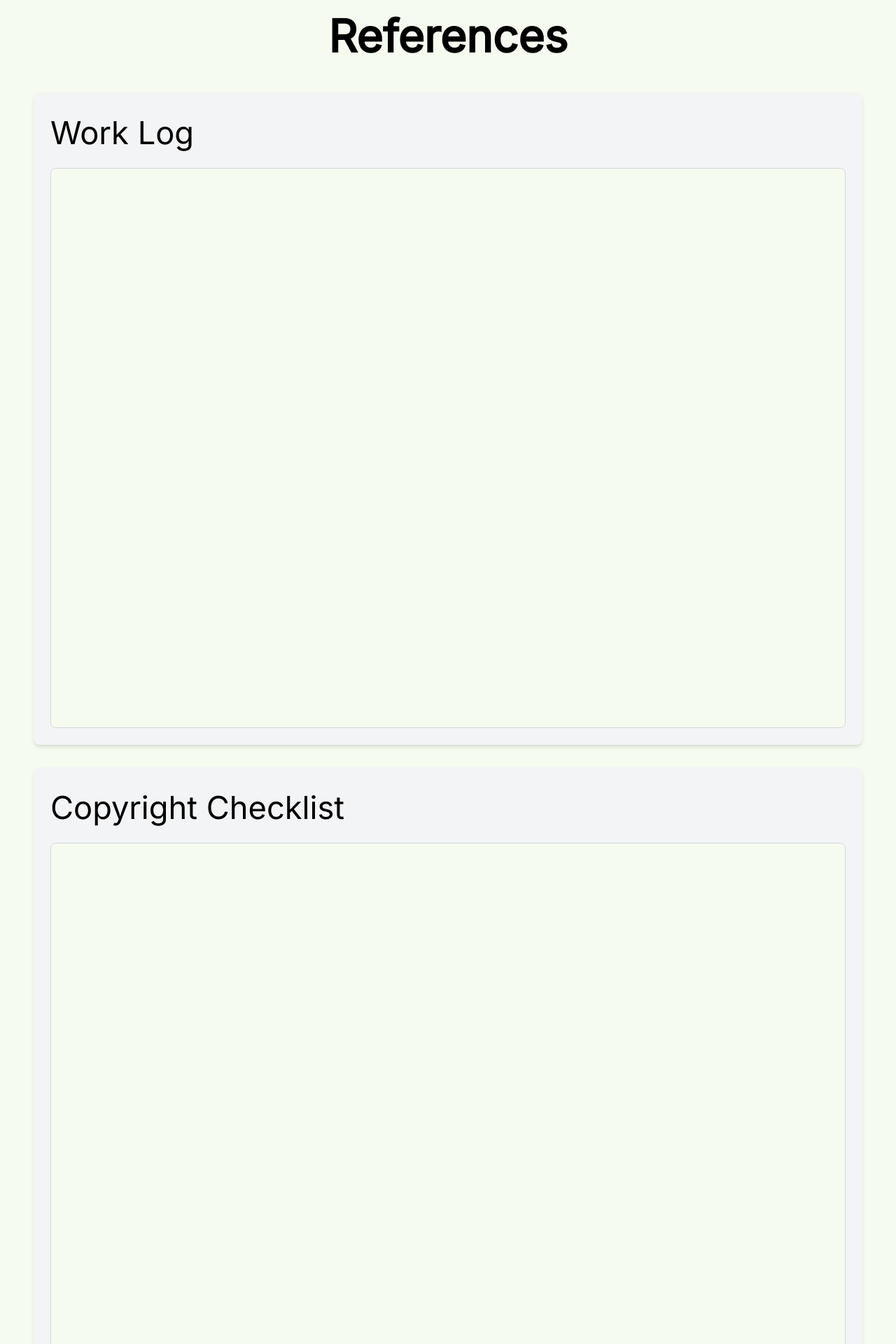
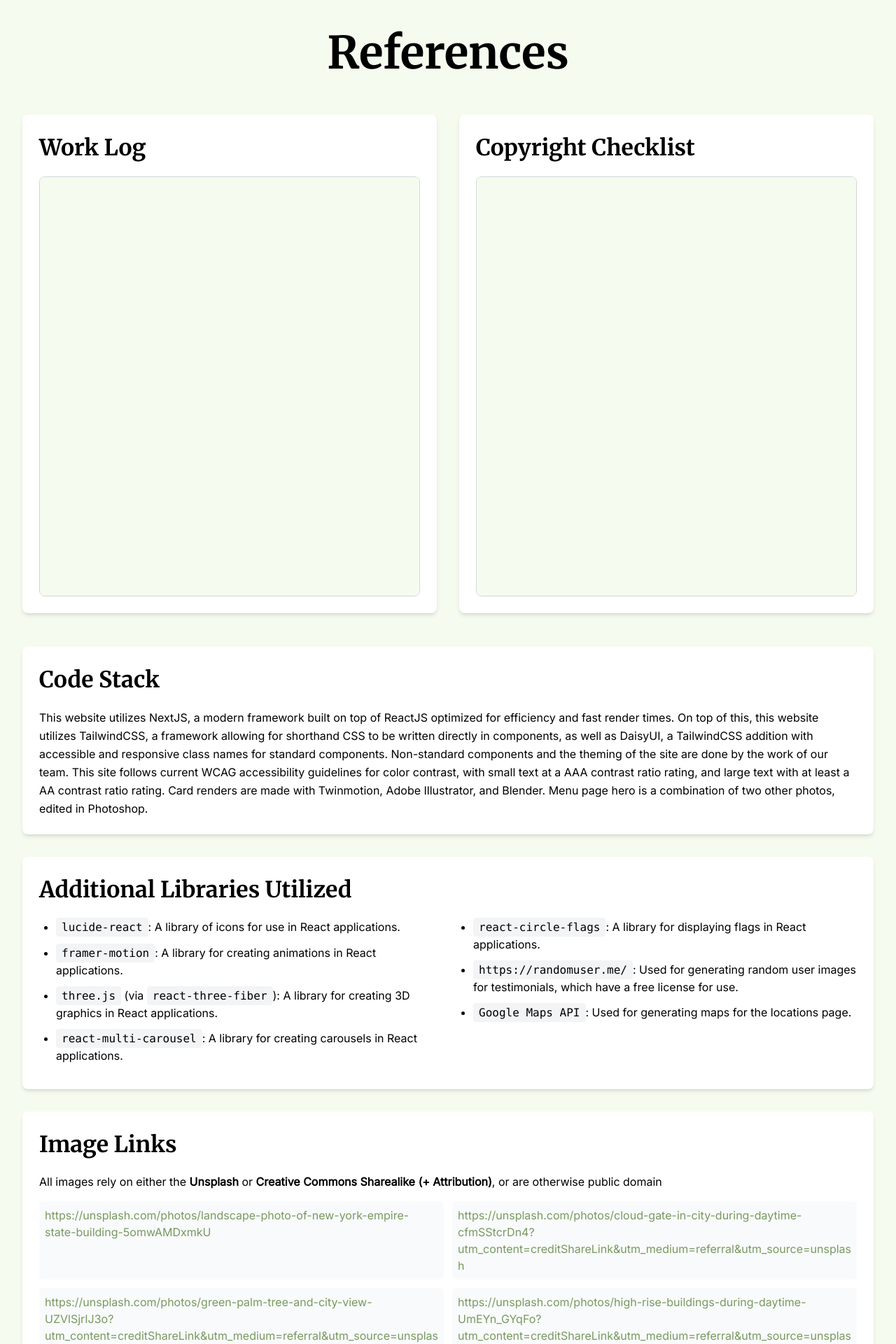
Before and after one commit to somebody4545/TSA-Webmaster-2025, a Next.js app: page /references in a window 1280 px wide. Shown: the part 100-2020 px from the top of the page at 70% size. Built offline with nearby package versions, Linux system fonts and the light colour scheme; no server answers.

Commit message:
Enhance NotFound and References pages with improved styling and layout; update Carousel component for better single item display and navigation

```diff
--- a/src/app/not-found.tsx
+++ b/src/app/not-found.tsx
@@ -21,7 +21,7 @@ export default function NotFound() {
       >
         Oops! The page you&apos;re looking for doesn&apos;t exist.
       </motion.p>
-      <Link href="/" className="btn btn-primary mt-4 rounded-full">
+      <Link href="/" className="btn btn-shine btn-primary mt-4 rounded-full">
         Go Home
       </Link>
     </div>
--- a/src/app/references/page.tsx
+++ b/src/app/references/page.tsx
@@ -52,15 +52,14 @@ export default function ReferencesPage() {
   ];
 
   return (
-    <div className="min-h-screen w-full px-4 py-6 md:px-8 lg:px-12">
-      <h1 className="text-3xl md:text-4xl font-bold mb-8 text-center">References</h1>
+    <div className="min-h-screen bg-background">
+      <div className="container mx-auto px-4 sm:px-6 lg:px-8 py-12">
+        <h1 className="text-3xl md:text-4xl font-heading font-bold mb-10 text-center">References</h1>
 
-      {/* PDF Documents Section */}
-      <div className="flex flex-col gap-8 mb-12 w-full">
-        <div className="flex justify-center w-full">
-          <div className="bg-gray-100 rounded-lg p-4 md:p-6 w-full shadow-md">
-            <h2 className="text-2xl md:text-3xl font-semibold mb-4">Work Log</h2>
-            <div className="h-[500px] md:h-[600px] lg:h-[800px] w-full">
+        <div className="grid grid-cols-1 lg:grid-cols-2 gap-8 mb-12">
+          <div className="bg-white rounded-lg p-4 md:p-6 shadow-md">
+            <h2 className="text-2xl font-heading font-semibold mb-4">Work Log</h2>
+            <div className="h-[500px] md:h-[600px] w-full">
               <iframe
                 src="/worklog.pdf"
                 className="w-full h-full rounded-lg border border-gray-300"
@@ -68,11 +67,10 @@ export default function ReferencesPage() {
               />
             </div>
           </div>
-        </div>
-        <div className="flex justify-center w-full">
-          <div className="bg-gray-100 rounded-lg p-4 md:p-6 w-full shadow-md">
-            <h2 className="text-2xl md:text-3xl font-semibold mb-4">Copyright Checklist</h2>
-            <div className="h-[500px] md:h-[600px] lg:h-[800px] w-full">
+
+          <div className="bg-white rounded-lg p-4 md:p-6 shadow-md">
+            <h2 className="text-2xl font-heading font-semibold mb-4">Copyright Checklist</h2>
+            <div className="h-[500px] md:h-[600px] w-full">
               <iframe
                 src="/copyright.pdf"
                 className="w-full h-full rounded-lg border border-gray-300"
@@ -81,46 +79,43 @@ export default function ReferencesPage() {
             </div>
           </div>
         </div>
-      </div>
 
-      {/* Code Stack Section */}
-      <div className="flex justify-center w-full mb-8">
-        <div className="bg-gray-100 rounded-lg p-4 md:p-6 w-full shadow-md">
-          <h2 className="text-2xl md:text-3xl font-semibold mb-4">Code Stack</h2>
-          <p className="text-lg md:text-xl leading-relaxed">
+        <div className="mb-8">
+          <div className="bg-white rounded-lg p-4 md:p-6 shadow-md">
+            <h2 className="text-2xl font-heading font-semibold mb-4">Code Stack</h2>
+            <p className="text-base md:text-lg leading-relaxed">
               This website utilizes NextJS, a modern framework built on top of ReactJS optimized for efficiency and fast render times. On top of this, this website utilizes TailwindCSS, a framework allowing for shorthand CSS to be written directly in components, as well as DaisyUI, a TailwindCSS addition with accessible and responsive class names for standard components. Non-standard components and the theming of the site are done by the work of our team. This site follows current WCAG accessibility guidelines for color contrast, with small text at a AAA contrast ratio rating, and large text with at least a AA contrast ratio rating. Card renders are made with Twinmotion, Adobe Illustrator, and Blender. Menu page hero is a combination of two other photos, edited in Photoshop.
             </p>
           </div>
         </div>
 
-      {/* Libraries Section */}
-      <div className="flex justify-center w-full mb-8">
-        <div className="bg-gray-100 rounded-lg p-4 md:p-6 w-full shadow-md">
-          <h2 className="text-2xl md:text-3xl font-semibold mb-4">Additional Libraries Utilized</h2>
+        <div className="mb-8">
+          <div className="bg-white rounded-lg p-4 md:p-6 shadow-md">
+            <h2 className="text-2xl font-heading font-semibold mb-4">Additional Libraries Utilized</h2>
             <div className="grid grid-cols-1 lg:grid-cols-2 gap-6">
-            <ul className="list-disc pl-6 text-lg md:text-xl">
+              <ul className="list-disc pl-6 text-base md:text-lg">
                 <li className="mb-3">
-                <code className="bg-gray-200 px-2 py-1 rounded">lucide-react</code>: A library of icons for use in React applications.
+                  <code className="bg-gray-100 px-2 py-1 rounded">lucide-react</code>: A library of icons for use in React applications.
                 </li>
                 <li className="mb-3">
-                <code className="bg-gray-200 px-2 py-1 rounded">framer-motion</code>: A library for creating animations in React applications.
+                  <code className="bg-gray-100 px-2 py-1 rounded">framer-motion</code>: A library for creating animations in React applications.
                 </li>
                 <li className="mb-3">
-                <code className="bg-gray-200 px-2 py-1 rounded">three.js</code> (via <code className="bg-gray-200 px-2 py-1 rounded">react-three-fiber</code>): A library for creating 3D graphics in React applications.
+                  <code className="bg-gray-100 px-2 py-1 rounded">three.js</code> (via <code className="bg-gray-100 px-2 py-1 rounded">react-three-fiber</code>): A library for creating 3D graphics in React applications.
                 </li>
                 <li className="mb-3">
-                <code className="bg-gray-200 px-2 py-1 rounded">react-multi-carousel</code>: A library for creating carousels in React applications.
+                  <code className="bg-gray-100 px-2 py-1 rounded">react-multi-carousel</code>: A library for creating carousels in React applications.
                 </li>
               </ul>
-            <ul className="list-disc pl-6 text-lg md:text-xl">
+              <ul className="list-disc pl-6 text-base md:text-lg">
                 <li className="mb-3">
-                <code className="bg-gray-200 px-2 py-1 rounded">react-circle-flags</code>: A library for displaying flags in React applications.
+                  <code className="bg-gray-100 px-2 py-1 rounded">react-circle-flags</code>: A library for displaying flags in React applications.
                 </li>
                 <li className="mb-3">
-                <code className="bg-gray-200 px-2 py-1 rounded">https://randomuser.me/</code>: Used for generating random user images for testimonials, which have a free license for use.
+                  <code className="bg-gray-100 px-2 py-1 rounded">https://randomuser.me/</code>: Used for generating random user images for testimonials, which have a free license for use.
                 </li>
                 <li className="mb-3">
-                <code className="bg-gray-200 px-2 py-1 rounded">Google Maps API</code>: Used for generating maps for the locations page.
+                  <code className="bg-gray-100 px-2 py-1 rounded">Google Maps API</code>: Used for generating maps for the locations page.
                 </li>
               </ul>
             </div>
@@ -128,18 +123,18 @@ export default function ReferencesPage() {
         </div>
 
         {/* Image Links Section */}
-      <div className="flex justify-center w-full mb-8">
-        <div className="bg-gray-100 rounded-lg p-4 md:p-6 w-full shadow-md">
-          <h2 className="text-2xl md:text-3xl font-semibold mb-4">Image Links</h2>
-          <p className="text-lg md:text-xl pb-4">All images rely on either the <span className="font-bold">Unsplash</span> or <span className="font-bold">Creative Commons Sharealike (+ Attribution)</span>, or are otherwise public domain</p>
-          <div className="grid grid-cols-1 lg:grid-cols-2 gap-4">
+        <div className="mb-8">
+          <div className="bg-white rounded-lg p-4 md:p-6 shadow-md">
+            <h2 className="text-2xl font-heading font-semibold mb-4">Image Links</h2>
+            <p className="text-base md:text-lg pb-4">All images rely on either the <span className="font-bold">Unsplash</span> or <span className="font-bold">Creative Commons Sharealike (+ Attribution)</span>, or are otherwise public domain</p>
+            <div className="grid grid-cols-1 lg:grid-cols-2 gap-3">
               {devReferences.map((link, index) => (
                 <a
                   key={index}
                   href={link}
                   target="_blank"
                   rel="noopener noreferrer"
-                className="text-primary-darker hover:underline break-words text-lg bg-white p-2 rounded-md hover:bg-gray-50 transition-colors"
+                  className="text-primary-darker hover:underline break-words text-sm md:text-base bg-gray-50 p-2 rounded-md hover:bg-gray-100 transition-colors"
                 >
                   {link}
                 </a>
@@ -148,18 +143,17 @@ export default function ReferencesPage() {
           </div>
         </div>
 
-      {/* Research Links Section */}
-      <div className="flex justify-center w-full">
-        <div className="bg-gray-100 rounded-lg p-4 md:p-6 w-full shadow-md">
-          <h2 className="text-2xl md:text-3xl font-semibold mb-4">Research Links</h2>
-          <div className="grid grid-cols-1 lg:grid-cols-2 gap-4">
+        <div className="mb-8">
+          <div className="bg-white rounded-lg p-4 md:p-6 shadow-md">
+            <h2 className="text-2xl font-heading font-semibold mb-4">Research Links</h2>
+            <div className="grid grid-cols-1 lg:grid-cols-2 gap-3">
               {researchReferences.map((link, index) => (
                 <a
                   key={index}
                   href={link}
                   target="_blank"
                   rel="noopener noreferrer"
-                className="text-primary-darker hover:underline break-words text-lg bg-white p-2 rounded-md hover:bg-gray-50 transition-colors"
+                  className="text-primary-darker hover:underline break-words text-sm md:text-base bg-gray-50 p-2 rounded-md hover:bg-gray-100 transition-colors"
                 >
                   {link}
                 </a>
@@ -168,5 +162,6 @@ export default function ReferencesPage() {
           </div>
         </div>
       </div>
+    </div>
   );
 }
```
Also changed, not shown: src/components/Carousel.tsx (+76 -7 lines). Lines whose indentation alone changed are shown as unchanged.
